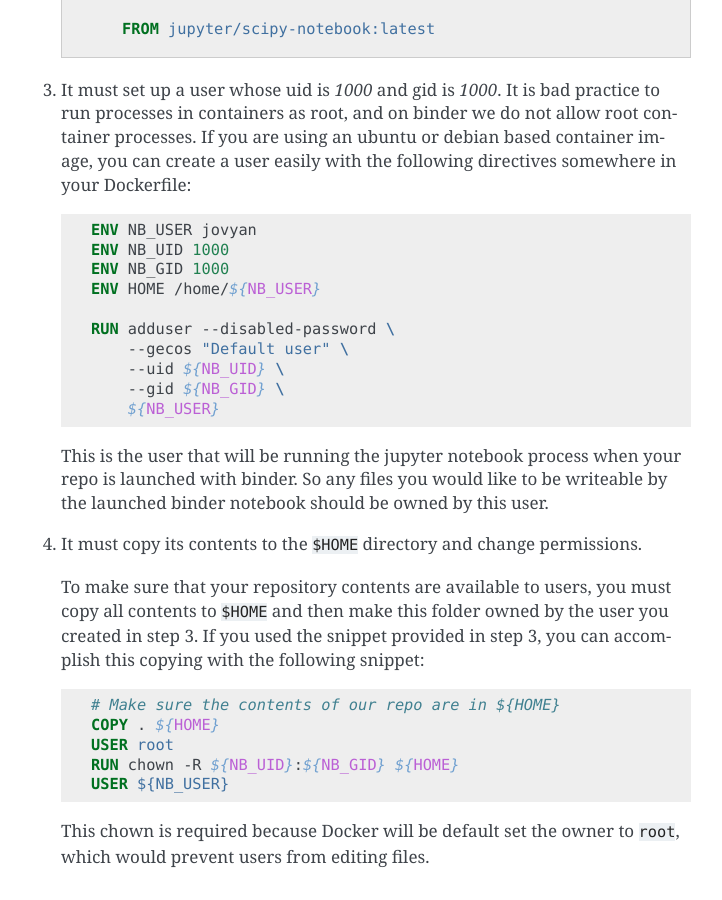
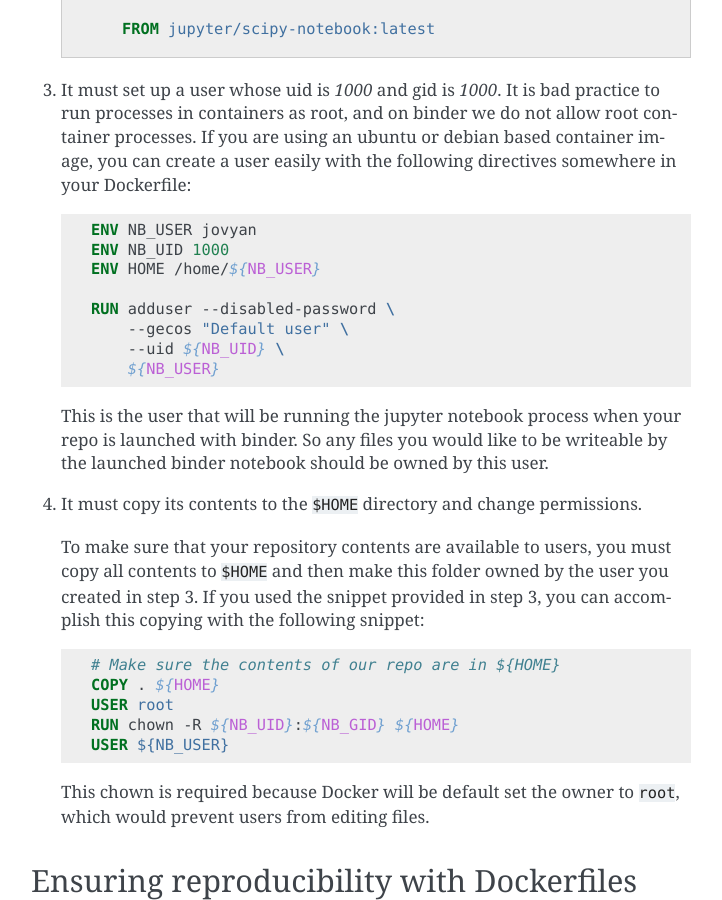
Before and after one commit to jupyterhub/mybinder.org-user-guide, a Sphinx documentation site: the page built from doc/dockerfile.rst, in a window 1280 px wide and 900 px high, scrolled down 2110 px. Shown: the whole window, without its empty margins (389-1111 px from the left). Built offline with Sphinx 7.4.7, drawn with Linux system fonts in a browser that asks for light colours.

Commit message:
Remove --gid argument to adduser
This does not actually work and is not needed

```diff
--- a/doc/dockerfile.rst
+++ b/doc/dockerfile.rst
@@ -120,13 +120,11 @@ For a Dockerfile to work on Binder, it must meet the following requirements:
 
       ENV NB_USER jovyan
       ENV NB_UID 1000
-      ENV NB_GID 1000
       ENV HOME /home/${NB_USER}
 
       RUN adduser --disabled-password \
           --gecos "Default user" \
           --uid ${NB_UID} \
-          --gid ${NB_GID} \
           ${NB_USER}
 
    This is the user that will be running the jupyter notebook process
```
